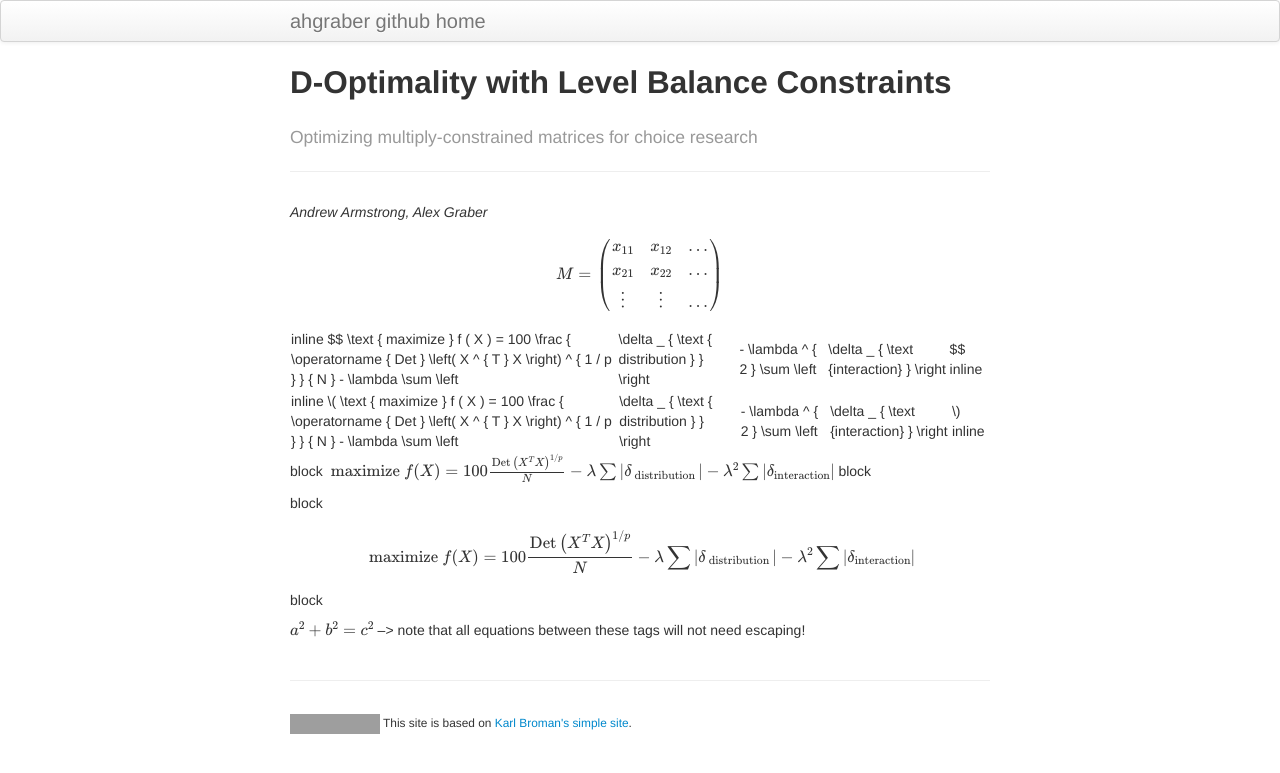
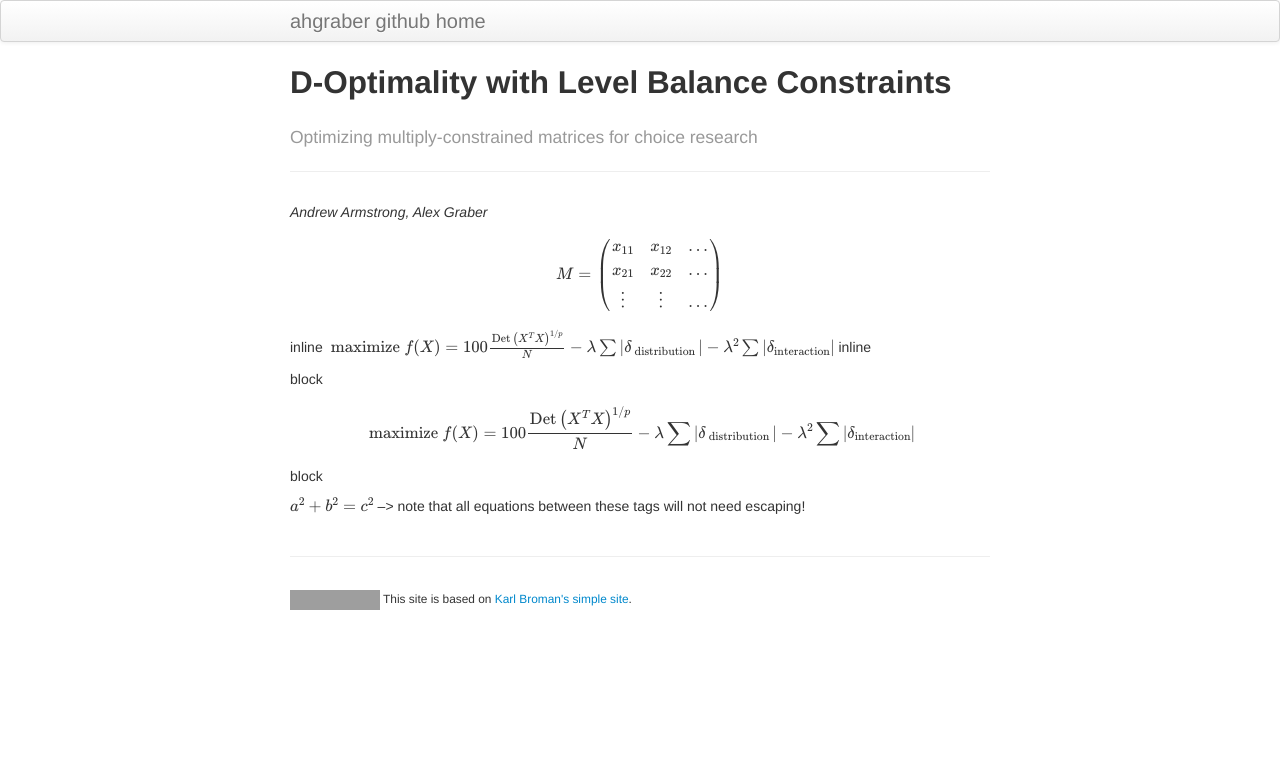
Before and after one commit to ahgraber/Fedorov, a Jekyll site: the page built from index.md, in a window 1280 px wide. Shown: the top 773 px of the page. Built offline with Jekyll 4.4.1, drawn with Linux system fonts in a browser that asks for light colours; formulas are drawn with MathJax 3; grey boxes are pictures that could not be loaded.

Commit message:
Update index.md

```diff
--- a/index.md
+++ b/index.md
@@ -15,15 +15,9 @@ x_{21} & x_{22} & \ldots \\
 \end{array} \right)
 $$
 
-inline $$ \text { maximize } f ( X ) = 100 \frac { \operatorname { Det } \left( X ^ { T } X \right) ^ { 1 / p } } { N } - \lambda \sum \left| \delta _ { \text { distribution } } \right| - \lambda ^ { 2 } \sum \left| \delta _ { \text {interaction} } \right| $$ inline
-
-inline \\( \text { maximize } f ( X ) = 100 \frac { \operatorname { Det } \left( X ^ { T } X \right) ^ { 1 / p } } { N } - \lambda \sum \left| \delta _ { \text { distribution } } \right| - \lambda ^ { 2 } \sum \left| \delta _ { \text {interaction} } \right| \\) inline
-
-block
-$$
+inline $$
 \text { maximize } f ( X ) = 100 \frac { \operatorname { Det } \left( X ^ { T } X \right) ^ { 1 / p } } { N } - \lambda \sum \left| \delta _ { \text { distribution } } \right| - \lambda ^ { 2 } \sum \left| \delta _ { \text {interaction} } \right|
-$$
-block
+$$ inline
 
 
 block
```
